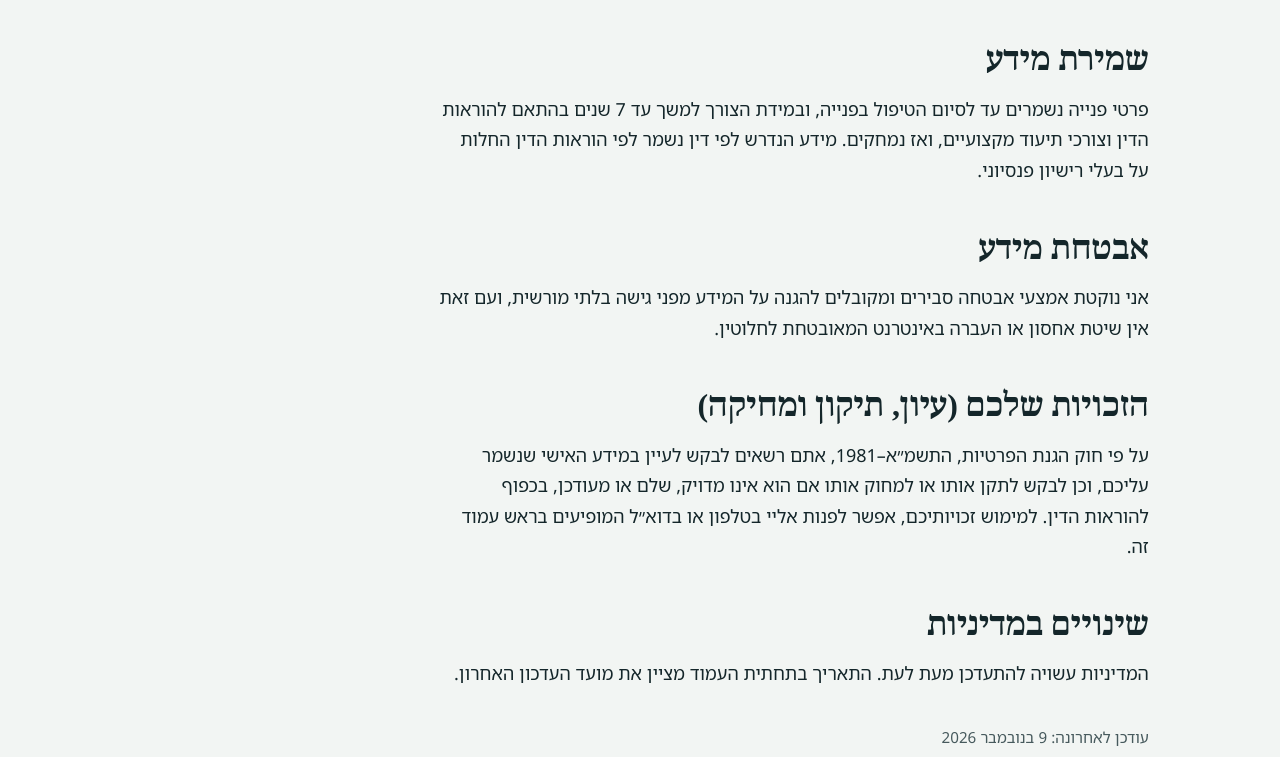
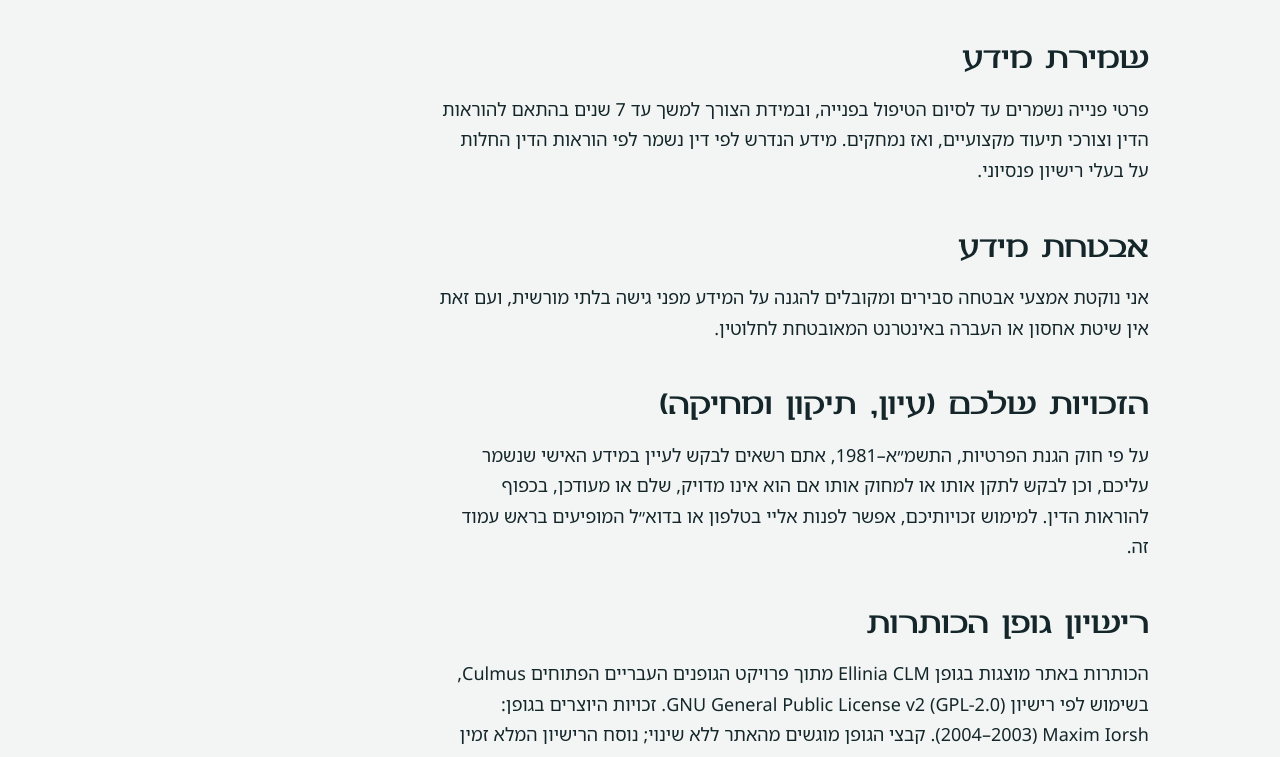
Before and after one commit to benny161299/Landing-page, a plain HTML site: page site/privacy-policy/index.html in a window 1280 px wide. Shown: the part 2043-2800 px from the top of the page. Drawn offline with Linux system fonts and the light colour scheme.

Commit message:
גופן Ellinia CLM לכותרות האתר
* Ellinia CLM headings: self-hosted GPL font, display-weight mapping, license notice

* Host Ellinia FontForge sources alongside the font files

---------

Co-authored-by: bee694505 <bee694505@users.noreply.github.com>

```diff
--- a/site/assets/style.css
+++ b/site/assets/style.css
@@ -1,3 +1,20 @@
+/* Ellinia CLM (כותרות) - גופן עברי חופשי מפרויקט Culmus, GPL-2.0.
+   קבצים ללא שינוי, רישיון ומקור: /assets/fonts/LICENSE-ElliniaCLM.txt */
+@font-face {
+  font-family: "Ellinia CLM";
+  src: url("/assets/fonts/ElliniaCLM-Light.otf") format("opentype");
+  font-weight: 300;
+  font-style: normal;
+  font-display: swap;
+}
+@font-face {
+  font-family: "Ellinia CLM";
+  src: url("/assets/fonts/ElliniaCLM-Bold.otf") format("opentype");
+  font-weight: 700;
+  font-style: normal;
+  font-display: swap;
+}
+
 :root {
   --bg: #F2F5F3;
   --surface: #FFFFFF;
@@ -18,7 +35,7 @@
   --foot: #0E2427;
   --focus: #1F6F78;
 
-  --serif: "Noto Serif Hebrew", "Frank Ruhl Libre", "David", "Times New Roman", serif;
+  --serif: "Ellinia CLM", "Noto Serif Hebrew", "Frank Ruhl Libre", "David", "Times New Roman", serif;
   --sans: "Noto Sans Hebrew", "Assistant", "Segoe UI", Tahoma, Arial, sans-serif;
 
   box-sizing: border-box;
@@ -72,6 +89,8 @@ body::before {
 img { max-width: 100%; display: block; }
 a { color: inherit; }
 h1, h2, h3 { font-family: var(--serif); font-weight: 700; margin: 0; line-height: 1.2; }
+/* כותרות תצוגה גדולות במשקל דק של Ellinia; טקסט serif קטן נשאר במשקל מודגש */
+.hero h1, .phead h1, .sec-h, .quote, .steps .n, .direct a.tel, .out .v { font-weight: 300; }
 p { margin: 0; }
 :focus-visible { outline: 3px solid var(--focus); outline-offset: 3px; border-radius: 4px; }
 [hidden] { display: none !important; }
--- a/site/privacy-policy/index.html
+++ b/site/privacy-policy/index.html
@@ -78,10 +78,12 @@
 <h2>הזכויות שלכם (עיון, תיקון ומחיקה)</h2>
 <p>על פי חוק הגנת הפרטיות, התשמ״א–1981, אתם רשאים לבקש לעיין במידע האישי שנשמר עליכם, וכן לבקש לתקן אותו או למחוק אותו אם הוא אינו מדויק, שלם או מעודכן, בכפוף להוראות הדין. למימוש זכויותיכם, אפשר לפנות אליי בטלפון או בדוא״ל המופיעים בראש עמוד זה.</p>
 
+<h2>רישיון גופן הכותרות</h2>
+<p>הכותרות באתר מוצגות בגופן <span class="ltr">Ellinia CLM</span> מתוך פרויקט הגופנים העבריים הפתוחים <span class="ltr">Culmus</span>, בשימוש לפי רישיון <span class="ltr">GNU General Public License v2 (GPL-2.0)</span>. זכויות היוצרים בגופן: <span class="ltr">Maxim Iorsh</span> (2003–2004). קבצי הגופן מוגשים מהאתר ללא שינוי; נוסח הרישיון המלא זמין בכתובת <a href="/assets/fonts/LICENSE-ElliniaCLM.txt" target="_blank" rel="noopener"><span class="ltr">/assets/fonts/LICENSE-ElliniaCLM.txt</span></a>, וקוד המקור של הגופן זמין במאגר הפרויקט <a href="https://github.com/Culmus/hebrew-fonts" target="_blank" rel="noopener"><span class="ltr">github.com/Culmus/hebrew-fonts</span></a> וגם מוגש מהאתר בתיקיית <span class="ltr">/assets/fonts/source/</span>.</p>
 <h2>שינויים במדיניות</h2>
 <p>המדיניות עשויה להתעדכן מעת לעת. התאריך בתחתית העמוד מציין את מועד העדכון האחרון.</p>
 
-<p class="meta" style="margin-top:36px">עודכן לאחרונה: 9 בנובמבר 2026</p>
+<p class="meta" style="margin-top:36px">עודכן לאחרונה: 22 בנובמבר 2026</p>
 </article></div></section>
 </main>
 <footer class="foot">
```
Also changed, not shown: site/404.html (+2 -2 lines), src/pages/404.html (+2 -2 lines), src/pages/privacy-policy/index.html (+3 -1 lines), site/assets/fonts/ElliniaCLM-Bold.otf (added), site/assets/fonts/ElliniaCLM-Light.otf (added), site/assets/fonts/LICENSE-ElliniaCLM.txt (added), 2 other files.
